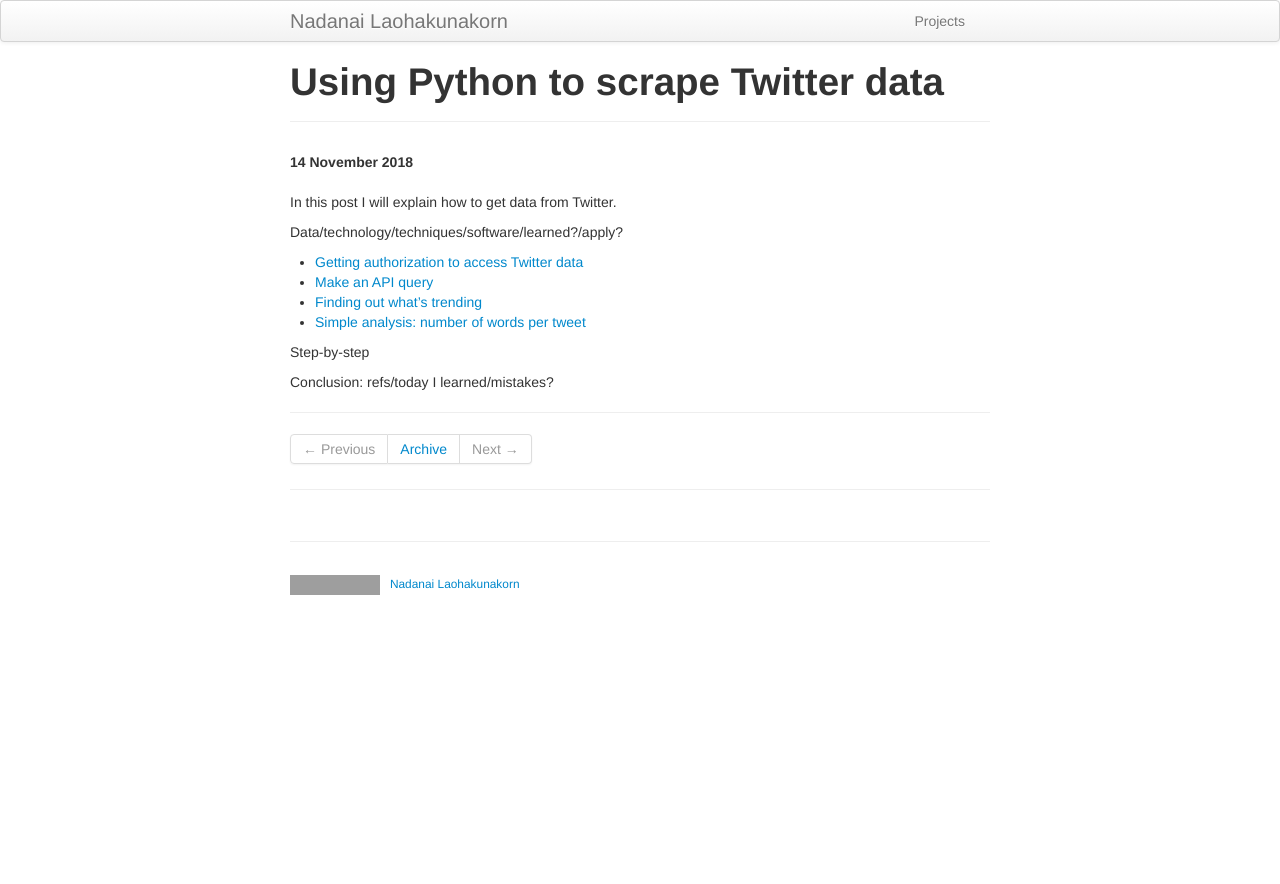
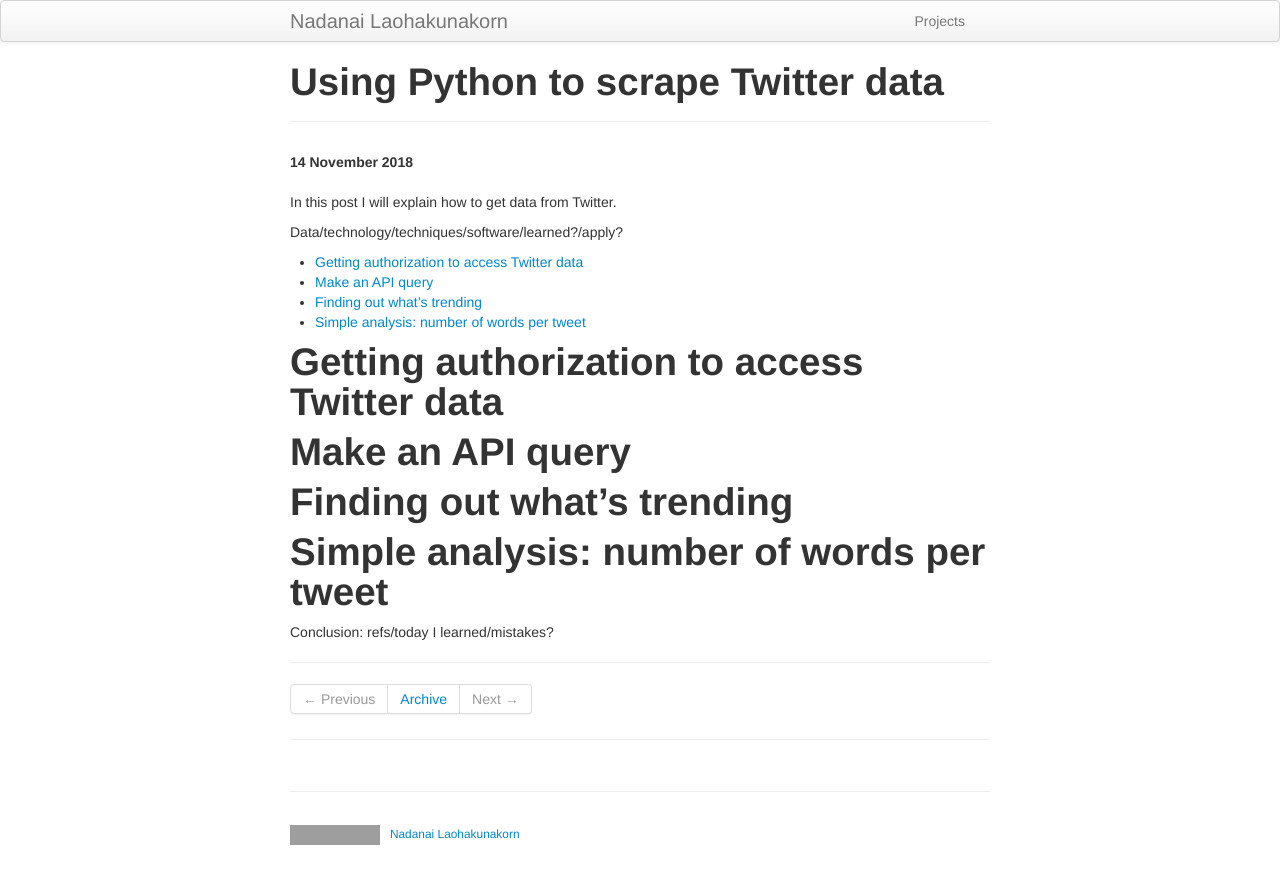
Before and after one commit to nadanai263/nadanai263.github.io, a Jekyll site: the page built from _posts/2018-11-14-Using Python to scrape Twitter data .md, in a window 1280 px wide. Shown: the top 884 px of the page. Built offline with Jekyll 4.4.1, drawn with Linux system fonts in a browser that asks for light colours; grey boxes are pictures that could not be loaded.

```diff
--- a/_posts/2018-11-14-Using Python to scrape Twitter data .md
+++ b/_posts/2018-11-14-Using Python to scrape Twitter data .md
@@ -14,6 +14,12 @@ Data/technology/techniques/software/learned?/apply?
 - [Simple analysis: number of words per tweet](#heading-4)
 <!-- toc -->
 
-Step-by-step
+# Getting authorization to access Twitter data
+
+# Make an API query
+
+# Finding out what's trending
+
+# Simple analysis: number of words per tweet
 
 Conclusion: refs/today I learned/mistakes?
--- a/pages/projects.html
+++ b/pages/projects.html
@@ -1,7 +1,7 @@
 ---
 layout: page
-title: Blogs
-description: a list of my blogs
+title: Projects
+description: Projects in date order
 ---
 
 	<ul class="posts">
```
